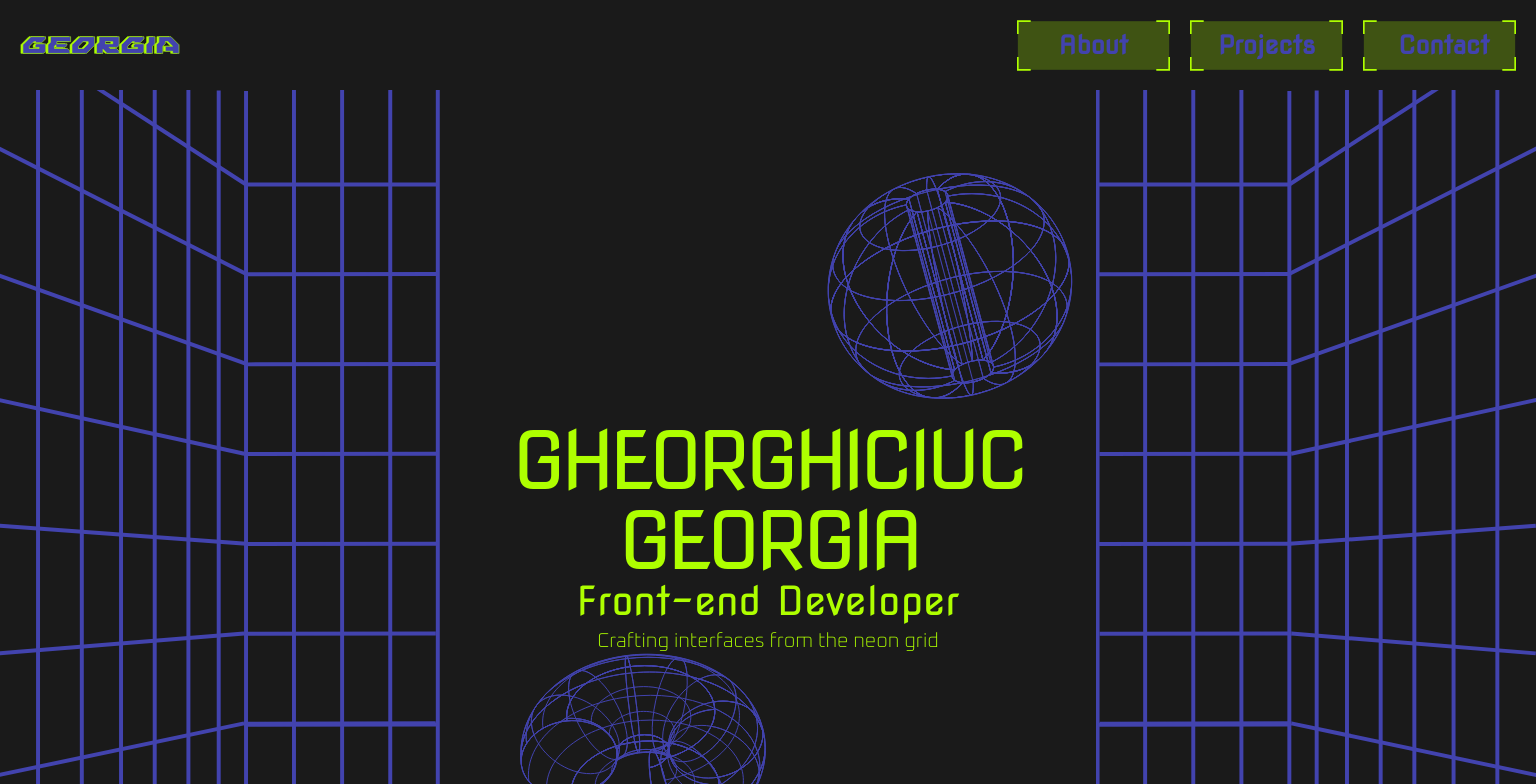
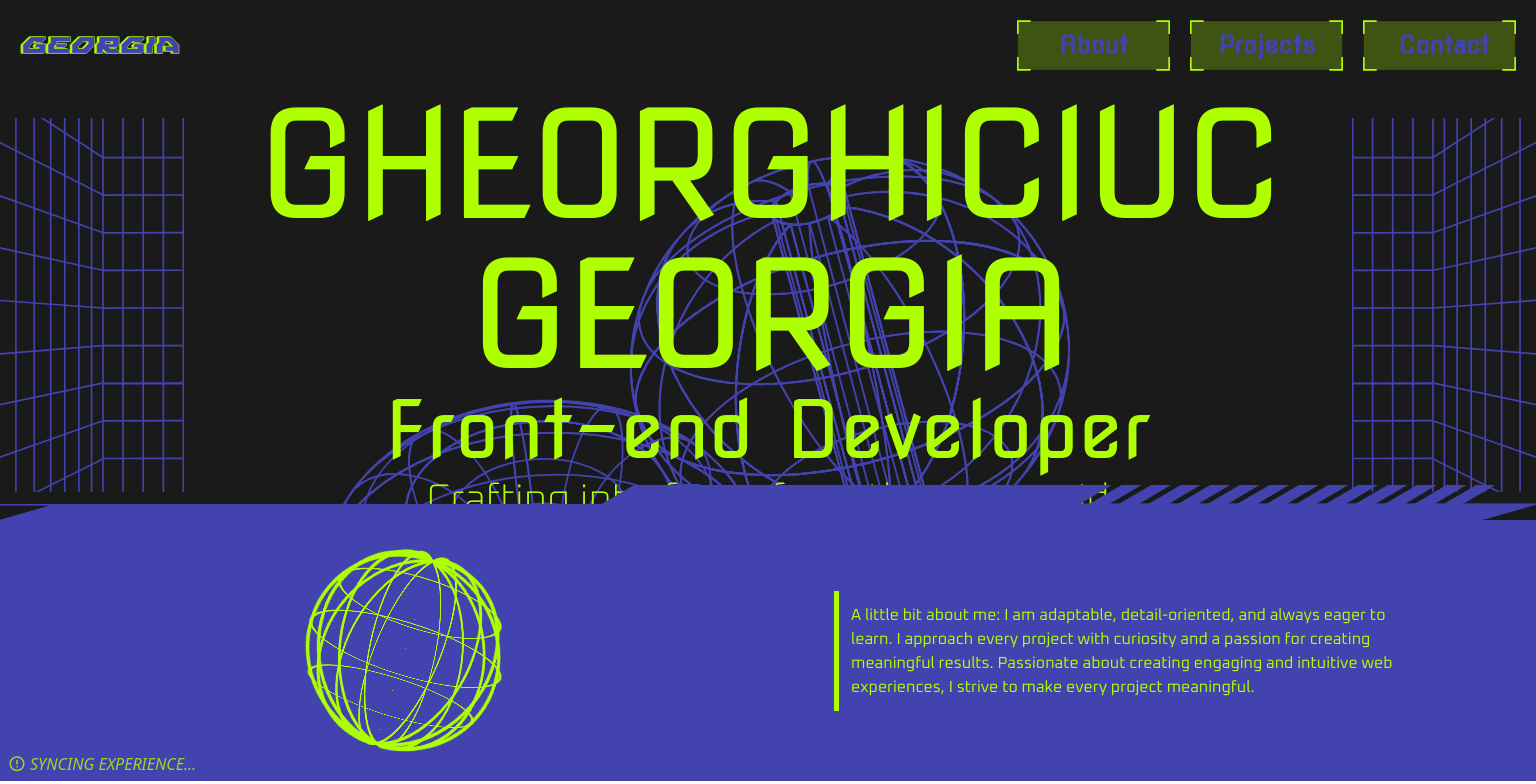
Before and after one commit to gheorghiciucgeorgia/gheorghiciucgeorgia.github.io, a React (Vite) app in the folder portfolio/: page / in a window 1536 px wide. Shown: the top 784 px of the page. Built offline with nearby package versions, Linux system fonts and the light colour scheme; some icons are missing.

Commit message:
Hero- 4k responsive

```diff
--- a/portfolio/src/sections/Hero/Hero.css
+++ b/portfolio/src/sections/Hero/Hero.css
@@ -519,3 +519,18 @@
         font-size: clamp(10px, 5vw, 10px);
     }
 }
+
+@media (min-width: 1536px) {
+    .hero {
+        font-size: clamp(40px, 10vw, 150px);
+    }
+
+    .text-custom {
+        font-size: clamp(20px, 10vw, 80px);
+        letter-spacing: 0px
+    }
+
+    .tagline {
+        font-size: clamp(10px, 5vw, 40px);
+    }
+}
--- a/portfolio/src/sections/Hero/Hero.tsx
+++ b/portfolio/src/sections/Hero/Hero.tsx
@@ -256,9 +256,9 @@ const Hero = () => {
   return (
     <div className='w-full h-auto bg-[var(--primary-color)]'>
       <div className='header h-auto overflow-hidden relative'>
-        <div ref={beadRef} className="w-[100px] h-[100px] top-[38%] right-[20%] md:w-[200px] md:h-[200px] lg:w-[150px] lg:h-[200px] lg:top-[8%] lg:right-[30%] xl:w-[250px] xl:h-[250px] bg-[url('/assets/background/bead.svg')] bg-contain bg-no-repeat absolute">
+        <div ref={beadRef} className="w-[100px] h-[100px] top-[38%] right-[20%] md:w-[200px] md:h-[200px] lg:w-[150px] lg:h-[200px] lg:top-[8%] lg:right-[30%] xl:w-[250px] xl:h-[250px] 2xl:w-[450px] 2xl:h-[450px] 2xl:top-[10%] 2xl:right-[30%] bg-[url('/assets/background/bead.svg')] bg-contain bg-no-repeat absolute">
         </div>
-        <div ref={tunnelRef} className="w-[100px] h-[100px] top-[60%] right-[60%] md:w-[200px] md:h-[200px] lg:w-[150px] lg:h-[150px] lg:top-[63%] lg:right-[60%] xl:w-[250px] xl:h-[250px] xl:top-[60%] xl:right-[50%] bg-[url('/assets/background/tunnel_void_retro.svg')] bg-contain bg-no-repeat absolute">
+        <div ref={tunnelRef} className="w-[100px] h-[100px] top-[60%] right-[60%] md:w-[200px] md:h-[200px] lg:w-[150px] lg:h-[150px] lg:top-[63%] lg:right-[60%] xl:w-[250px] xl:h-[250px] xl:top-[60%] xl:right-[50%] 2xl:w-[450px] 2xl:h-[450px] bg-[url('/assets/background/tunnel_void_retro.svg')] bg-contain bg-no-repeat absolute">
         </div>
         <div className='flex flex-col justify-center -mb-30 md:-mb-50 md:-mt-20 lg:mb-0 lg:mt-0 lg:justify-between lg:flex-row items-center h-auto lg:gap-18'>
           {renderFrame()}
```
